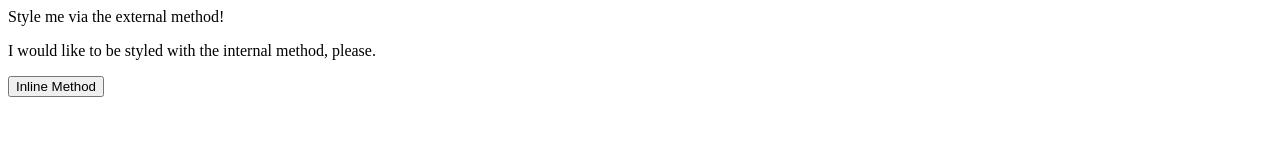
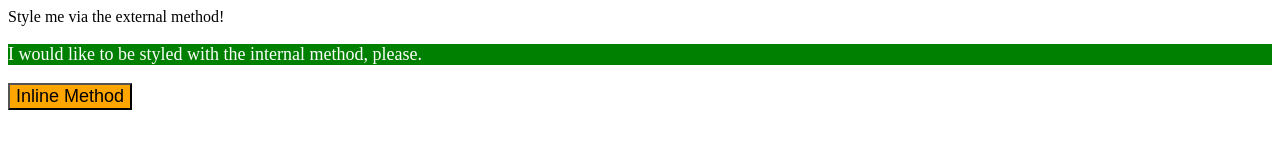
Before and after one commit to antwondang/foundations, a plain HTML site: page css method/index.html in a window 1280 px wide. Drawn offline with Linux system fonts and the light colour scheme.

Commit message:
Create css method and external.css and move index.html

```diff
--- a/index.html
+++ b/css method/index.html
@@ -9,6 +9,13 @@
   <body>
     <div>Style me via the external method!</div>
     <p>I would like to be styled with the internal method, please.</p>
-    <button>Inline Method</button>
+    <style>
+      p {
+        color:white;
+        background-color: green;
+        font-size: 18px;
+      }
+    </style>
+    <button style="background-color: orange; font-size: 18px;">Inline Method</button>
   </body>
 </html>
```
Also changed, not shown: css method/external.css (added, +7 -0 lines).
